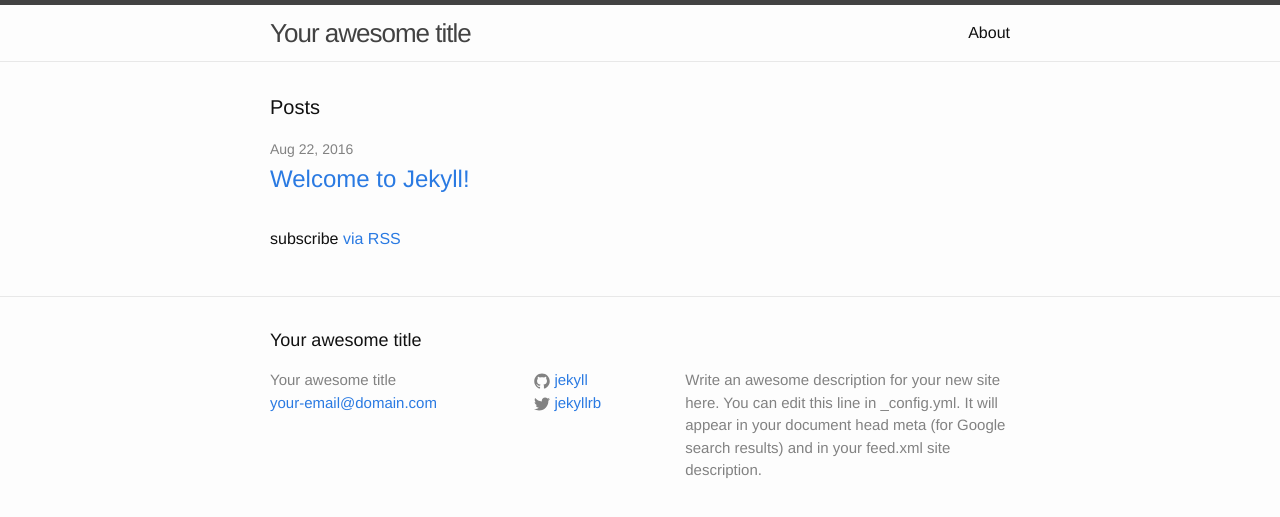
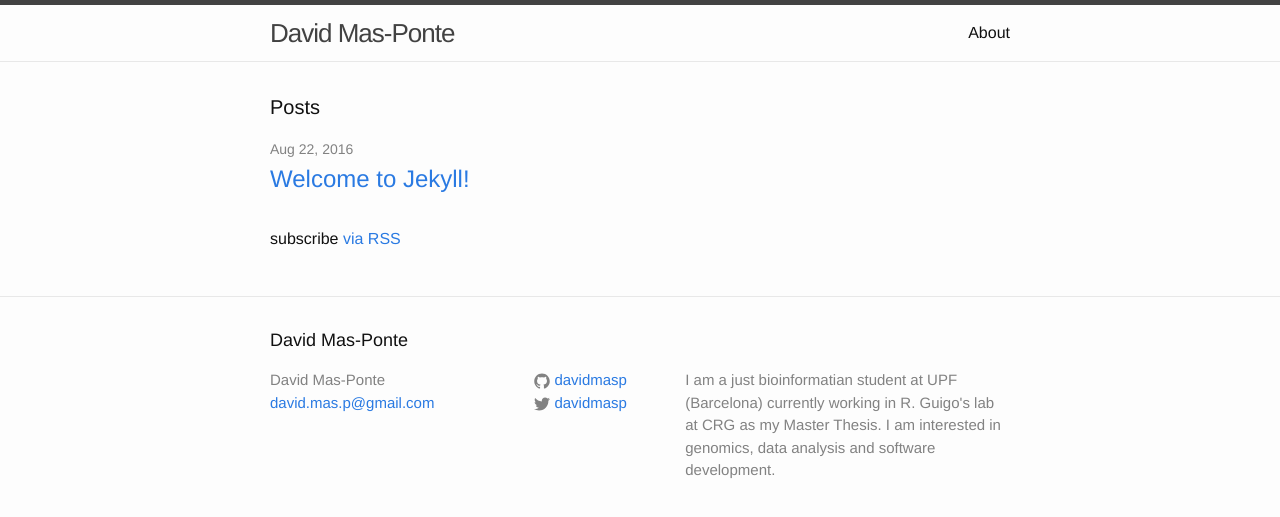
Before and after one commit to davidmasp/davidmasp.github.io, a Jekyll site: the page built from index.html, in a window 1280 px wide. Shown: the top 517 px of the page. Built offline with Jekyll 4.4.1, drawn with Linux system fonts in a browser that asks for light colours.

Commit message:
some own info

```diff
--- a/_config.yml
+++ b/_config.yml
@@ -13,16 +13,14 @@
 # you will see them accessed via {{ site.title }}, {{ site.email }}, and so on.
 # You can create any custom variable you would like, and they will be accessible
 # in the templates via {{ site.myvariable }}.
-title: Your awesome title
-email: your-email@domain.com
+title: David Mas-Ponte
+email: david.mas.p@gmail.com
 description: > # this means to ignore newlines until "baseurl:"
-  Write an awesome description for your new site here. You can edit this
-  line in _config.yml. It will appear in your document head meta (for
-  Google search results) and in your feed.xml site description.
+  I am a just bioinformatian student at UPF (Barcelona) currently working in R. Guigo's lab at CRG as my Master Thesis. I am interested in genomics, data analysis and software development.
 baseurl: "" # the subpath of your site, e.g. /blog
 url: "http://example.com" # the base hostname & protocol for your site
-twitter_username: jekyllrb
-github_username:  jekyll
+twitter_username: davidmasp
+github_username:  davidmasp
 
 # Build settings
 markdown: kramdown
```
